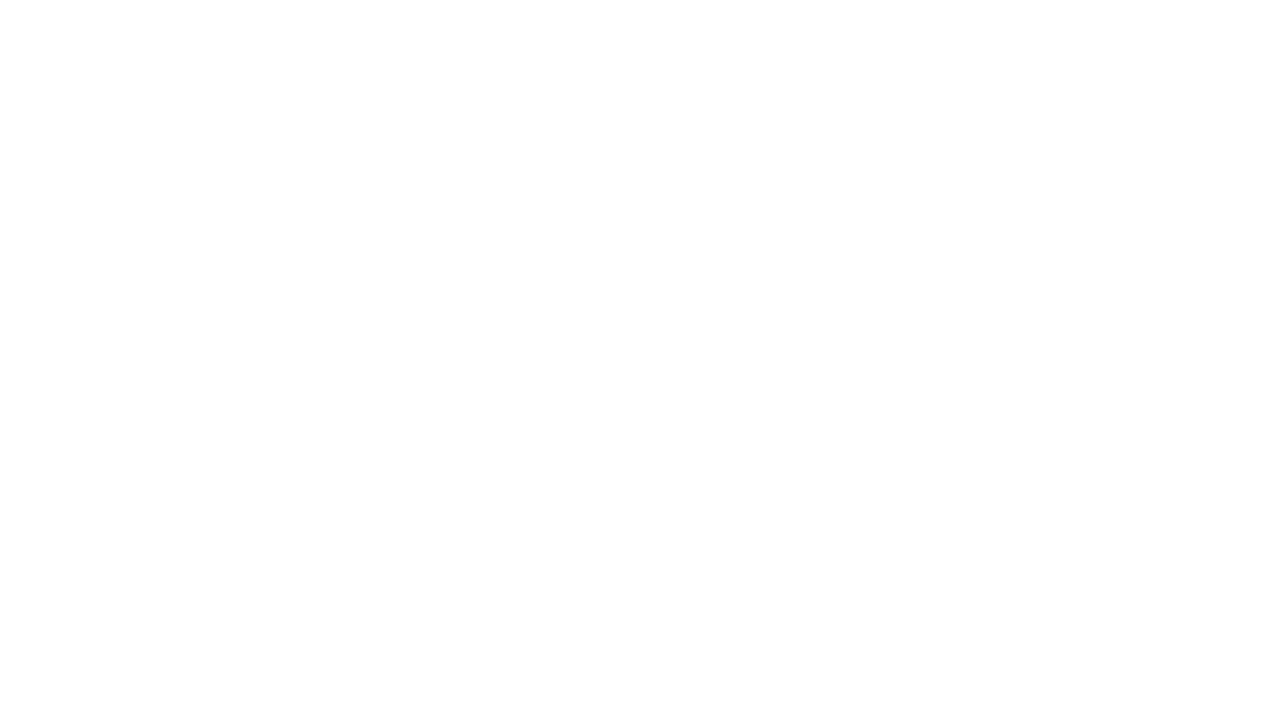
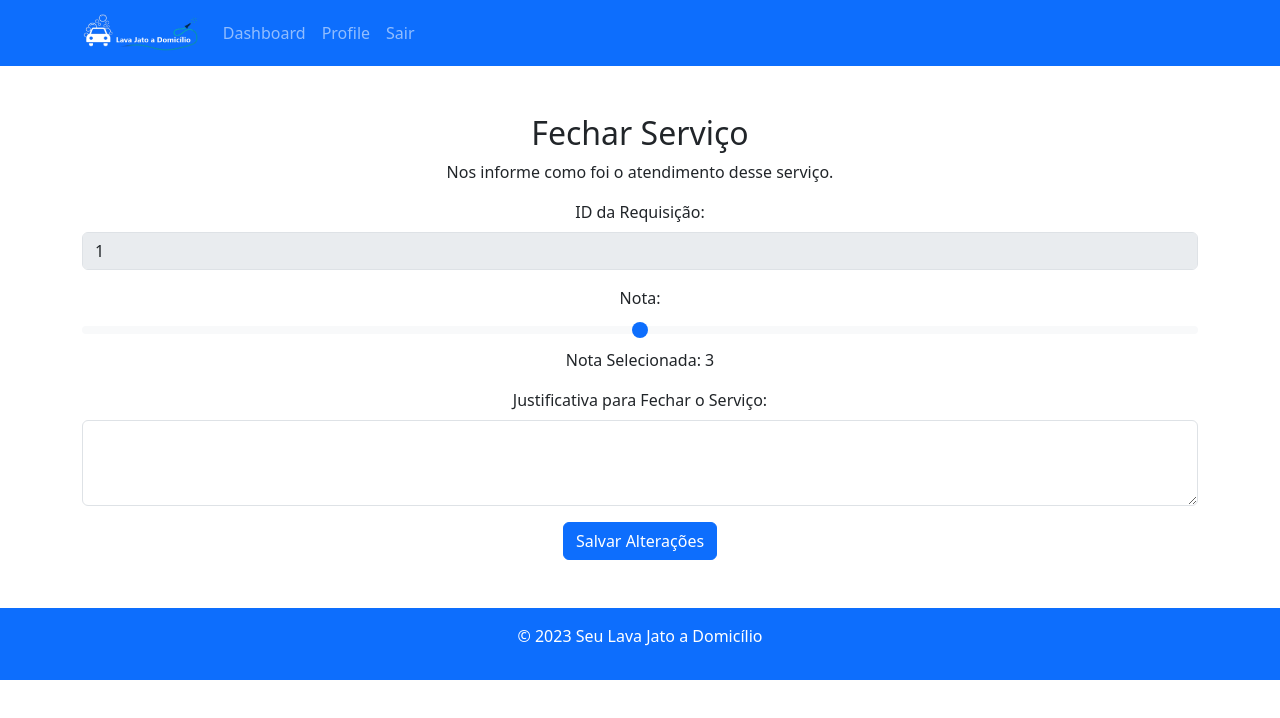
Before and after one commit to ICEI-PUC-Minas-PMV-ADS/pmv-ads-2023-2-e2-proj-int-t10-proj10_grupo04, a plain HTML site: page src/Views/user/review.html in a window 1280 px wide. Drawn offline with nearby package versions, Linux system fonts and the light colour scheme.

Commit message:
Inserção da edição do request e da review

```diff
--- a/src/Views/user/edit-request.html
+++ b/src/Views/user/edit-request.html
@@ -0,0 +1,76 @@
+<!DOCTYPE html>
+<html lang="en">
+
+<head>
+    <meta charset="UTF-8">
+    <meta name="viewport" content="width=device-width, initial-scale=1.0">
+    <title>Seu Lava Jato a Domicílio</title>
+    <link rel="stylesheet" href="https://cdn.jsdelivr.net/npm/bootstrap@5.3.0/dist/css/bootstrap.min.css">
+</head>
+
+<body>
+    <header class="bg-primary">
+        <div class="container">
+            <nav class="navbar navbar-expand-lg navbar-dark">
+                <a class="navbar-brand" href="#">
+                    <img src="../assets/logo.png" alt="Logo" style="max-height: 40px;">
+                </a>
+                <div class="collapse navbar-collapse" id="navbarNav">
+                    <ul class="navbar-nav ml-auto">
+                        <li class="nav-item">
+                            <a class="nav-link" href="./dashboard.html">Dashboard</a>
+                        </li>
+                        <li class="nav-item">
+                            <a class="nav-link" href="./profile.html">Profile</a>
+                        </li>
+                        <li class="nav-item ml-auto">
+                            <a class="nav-link" href="#">Sair</a>
+                        </li>
+                    </ul>
+                </div>
+            </nav>
+        </div>
+    </header>
+
+    <div class="hero bg-white text-center py-5">
+        <div class="container">
+            <h2>Editar Perfil</h2>
+            <!-- Formulário -->
+            <form>
+                <!-- ID (Input Desativado) -->
+                <div class="mb-3">
+                    <label for="id" class="form-label">ID:</label>
+                    <input type="text" class="form-control" id="id" value="1" disabled>
+                </div>
+                <!-- Endereço -->
+                <div class="mb-3">
+                    <label for="endereco" class="form-label">Endereço:</label>
+                    <input type="text" class="form-control" id="endereco" value="Rua Exemplo, 123">
+                </div>
+                <!-- Data -->
+                <div class="mb-3">
+                    <label for="data" class="form-label">Data:</label>
+                    <input type="date" class="form-control" id="data" value="2023-01-01">
+                </div>
+                <!-- Telefone -->
+                <div class="mb-3">
+                    <label for="telefone" class="form-label">Telefone:</label>
+                    <input type="tel" class="form-control" id="telefone" value="(123) 456-7890">
+                </div>
+                <!-- Botão de Salvar Alterações -->
+                <button type="submit" class="btn btn-primary">Salvar Alterações</button>
+            </form>
+        </div>
+    </div>
+
+    <footer class="bg-primary text-white text-center py-3">
+        <div class="container">
+            <p>&copy; 2023 Seu Lava Jato a Domicílio</p>
+        </div>
+    </footer>
+
+    <script src="https://code.jquery.com/jquery-3.6.0.min.js"></script>
+    <script src="https://cdn.jsdelivr.net/npm/bootstrap@5.3.0/dist/js/bootstrap.min.js"></script>
+</body>
+
+</html>
--- a/src/Views/user/review.html
+++ b/src/Views/user/review.html
@@ -0,0 +1,82 @@
+<!DOCTYPE html>
+<html lang="en">
+
+<head>
+    <meta charset="UTF-8">
+    <meta name="viewport" content="width=device-width, initial-scale=1.0">
+    <title>Seu Lava Jato a Domicílio</title>
+    <link rel="stylesheet" href="https://cdn.jsdelivr.net/npm/bootstrap@5.3.0/dist/css/bootstrap.min.css">
+</head>
+
+<body>
+    <header class="bg-primary text-white">
+        <div class="container">
+            <nav class="navbar navbar-expand-lg navbar-dark">
+                <a class="navbar-brand" href="#">
+                    <img src="../assets/logo.png" alt="Logo" style="max-height: 40px;">
+                </a>
+                <div class="collapse navbar-collapse" id="navbarNav">
+                    <ul class="navbar-nav ml-auto">
+                        <li class="nav-item">
+                            <a class="nav-link" href="./dashboard.html">Dashboard</a>
+                        </li>
+                        <li class="nav-item">
+                            <a class="nav-link" href="./profile.html">Profile</a>
+                        </li>
+                        <li class="nav-item ml-auto">
+                            <a class="nav-link" href="#">Sair</a>
+                        </li>
+                    </ul>
+                </div>
+            </nav>
+        </div>
+    </header>
+
+    <div class="hero bg-white text-center py-5">
+        <div class="container">
+            <h2>Fechar Serviço</h2>
+            <p>
+                Nos informe como foi o atendimento desse serviço.
+            </p>
+            <!-- Formulário -->
+            <form>
+                <!-- ID (Input Desativado) -->
+                <div class="mb-3">
+                    <label for="id" class="form-label">ID da Requisição:</label>
+                    <input type="text" class="form-control" id="id" value="1" disabled>
+                </div>
+                <!-- Nota (Range de 1 a 5) -->
+                <div class="mb-3">
+                    <label for="nota" class="form-label">Nota:</label>
+                    <input type="range" class="form-range" id="nota" min="1" max="5">
+                    <p>Nota Selecionada: <span id="notaValor">3</span></p>
+                </div>
+                <!-- Justificativa -->
+                <div class="mb-3">
+                    <label for="justificativa" class="form-label">Justificativa para Fechar o Serviço:</label>
+                    <textarea class="form-control" id="justificativa" rows="3"></textarea>
+                </div>
+                <!-- Botão de Salvar Alterações -->
+                <button type="submit" class="btn btn-primary">Salvar Alterações</button>
+            </form>
+        </div>
+    </div>
+
+    <footer class="bg-primary text-white text-center py-3">
+        <div class="container">
+            <p>&copy; 2023 Seu Lava Jato a Domicílio</p>
+        </div>
+    </footer>
+
+    <script src="https://code.jquery.com/jquery-3.6.0.min.js"></script>
+    <script src="https://cdn.jsdelivr.net/npm/bootstrap@5.3.0/dist/js/bootstrap.min.js"></script>
+
+    <script>
+        // Atualiza o valor da nota exibido ao alterar o controle deslizante
+        document.getElementById('nota').addEventListener('input', function () {
+            document.getElementById('notaValor').innerText = this.value;
+        });
+    </script>
+</body>
+
+</html>
```
Also changed, not shown: src/Views/user/dashboard.html (+2 -2 lines).
